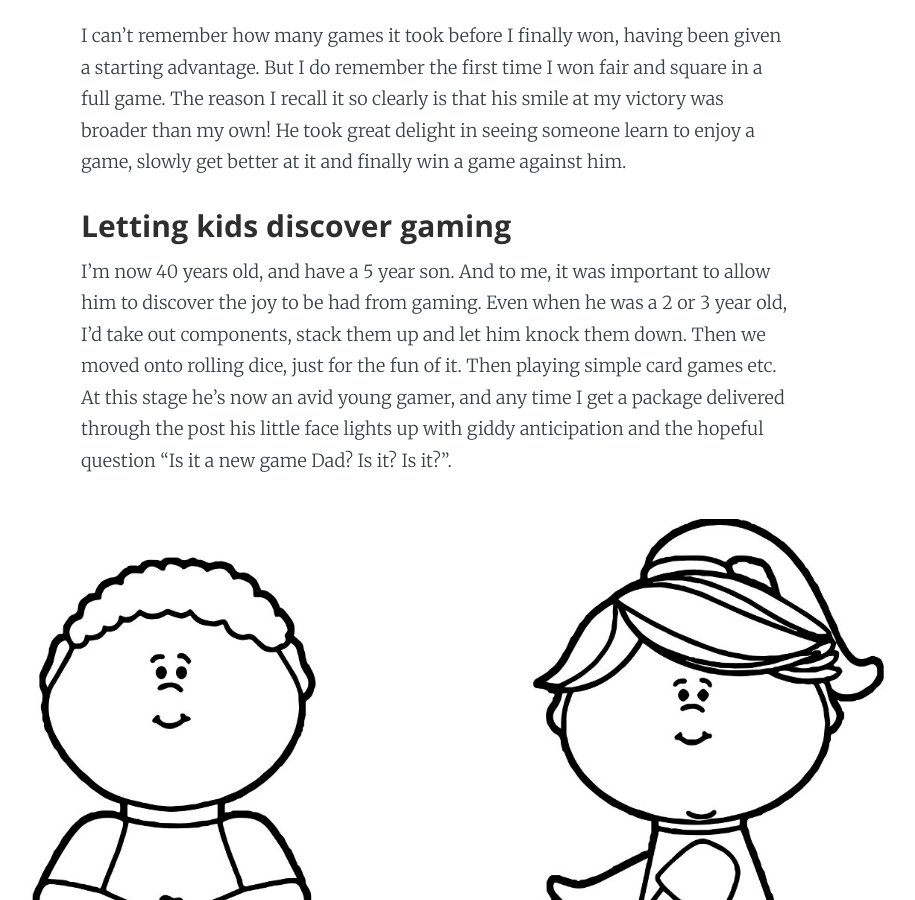
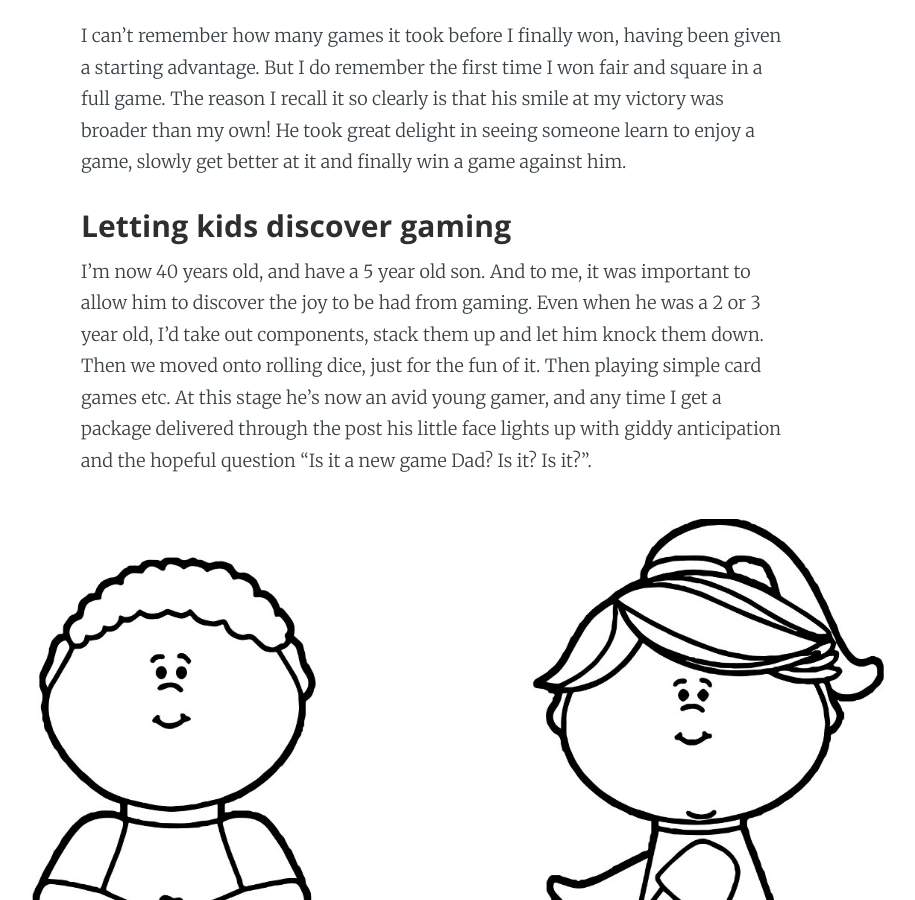
Before and after one commit to owenmcg/owenmcg.github.io, a Jekyll site: the page built from _posts/2018-01-24-Growing-up-with-games.md, in a window 1280 px wide and 900 px high, scrolled down 2222 px. Shown: the whole window, without its empty margins (204-1119 px from the left). Built offline with Jekyll 4.4.1, drawn with Linux system fonts in a browser that asks for light colours; nearby versions of some CDN libraries; some of the changed text lies outside the part shown.

Commit message:
fixed some more typos

```diff
--- a/_posts/2018-01-24-Growing-up-with-games.md
+++ b/_posts/2018-01-24-Growing-up-with-games.md
@@ -26,7 +26,7 @@ I can't remember how many games it took before I finally won, having been given
 
 ### Letting kids discover gaming
 
-I'm now 40 years old, and have a 5 year son.  And to me, it was important to allow him to discover the joy to be had from gaming.  Even when he was a 2 or 3 year old, I'd take out components, stack them up and let him knock them down.  Then we moved onto rolling dice, just for the fun of it.  Then playing simple card games etc.  At this stage he's now an avid young gamer, and any time I get a package delivered through the post his little face lights up with giddy anticipation and the hopeful question "Is it a new game Dad? Is it? Is it?".
+I'm now 40 years old, and have a 5 year old son.  And to me, it was important to allow him to discover the joy to be had from gaming.  Even when he was a 2 or 3 year old, I'd take out components, stack them up and let him knock them down.  Then we moved onto rolling dice, just for the fun of it.  Then playing simple card games etc.  At this stage he's now an avid young gamer, and any time I get a package delivered through the post his little face lights up with giddy anticipation and the hopeful question "Is it a new game Dad? Is it? Is it?".
 
 ![Kids Gaming](http://www.wicklowmeeples.com/assets/images/Kids-Gaming.jpg)
 
```
Also changed, not shown: other parts of _posts/2018-01-24-Growing-up-with-games.md (+1 -1 lines).
